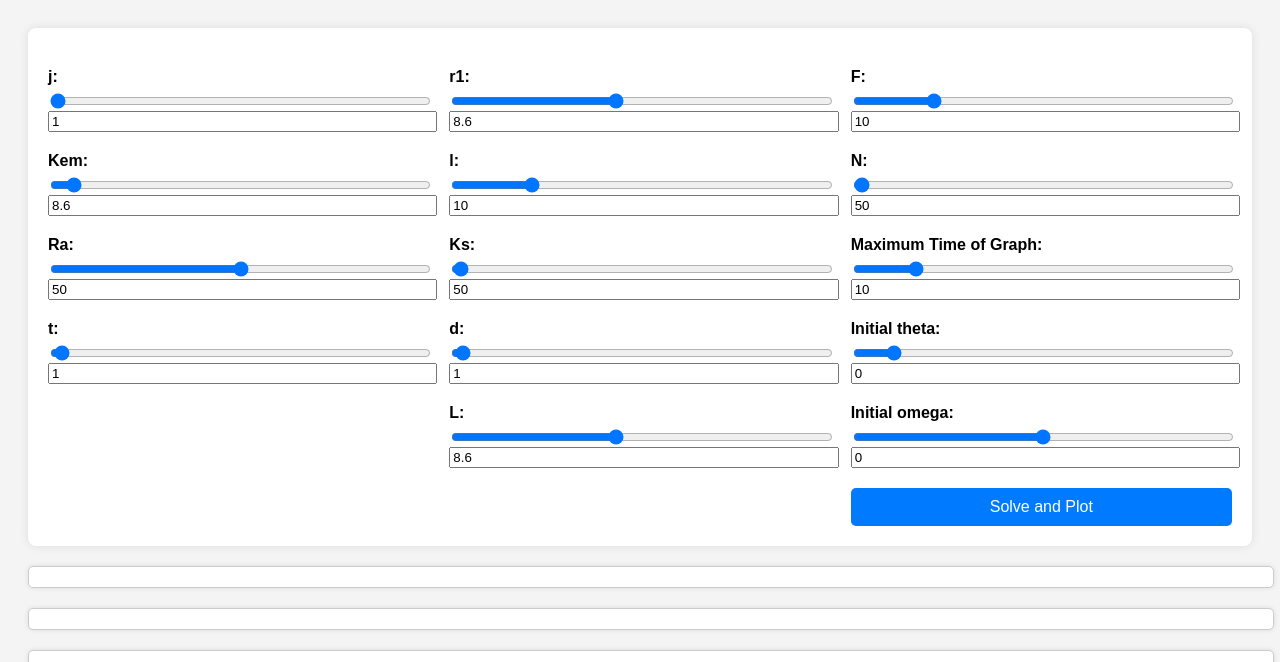
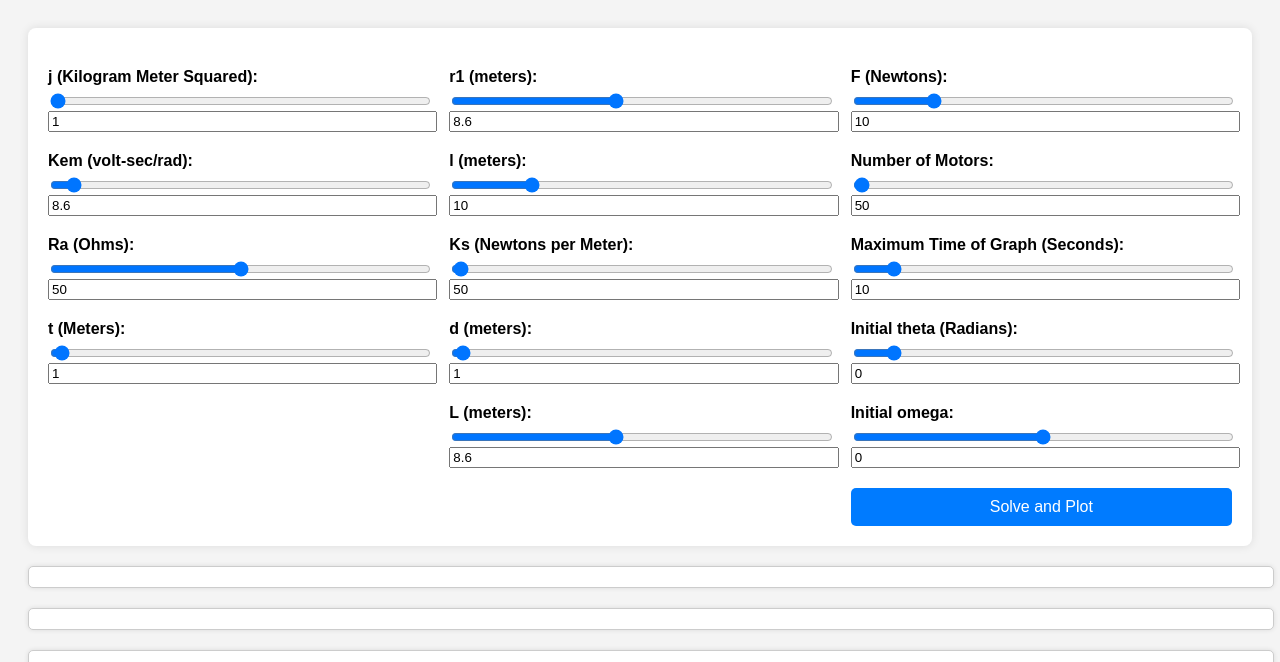
Before and after one commit to arian-lrd/simulator, a Flask app: page / in a window 1280 px wide. Shown: the top 662 px of the page. Run offline with Flask 3, Linux system fonts and the light colour scheme; some libraries are stand-ins or nearby versions.

Commit message:
Added units to html

```diff
--- a/templates/index.html
+++ b/templates/index.html
@@ -14,22 +14,22 @@
     <div class="input-column">
 
     <div class="input-group" style="grid-column: 1 ;">
-        <label for="j">j:</label>
+        <label for="j">j (Kilogram Meter Squared):</label>
         <input type="range" id="j-range" min="0" max="1000" step="0.1" value="1" list="values">
         <input type="number" name="j" id="j-number" min="0" max="100" step="0.1" value="1">
     </div>
     <div class="input-group" style="grid-column: 1;">
-        <label for="Kem">Kem:</label>
+        <label for="Kem">Kem (volt-sec/rad):</label>
         <input type="range" id="Kem-range" min="0" max="200" step="0.1" value="8.6">
         <input type="number" name="Kem" id="Kem-number" min="0" max="200" step="0.1" value="8.6">
     </div>
     <div class="input-group" style="grid-column: 1 ;">
-        <label for="Ra">Ra:</label>
+        <label for="Ra">Ra (Ohms):</label>
         <input type="range" id="Ra-range" min="0" max="100" step="1" value="50">
         <input type="number" name="Ra" id="Ra-number" min="0" max="100" step="1" value="50">
     </div>
     <div class="input-group" style="grid-column: 1 ;">
-        <label for="t">t:</label>
+        <label for="t">t (Meters):</label>
         <input type="range" id="t-range" min="0" max="100" step="0.01" value="1">
         <input type="number" name="t" id="t-number" min="0" max="100" step="0.01" value="1">
     </div>
@@ -38,27 +38,27 @@
 
     <div class="input-column">
     <div class="input-group" style="grid-column: 2 ;">
-        <label for="r1">r1:</label>
+        <label for="r1">r1 (meters):</label>
         <input type="range" id="r1-range" min="0" max="20" step="0.01" value="8.6">
         <input type="number" name="r1" id="r1-number" min="0" max="20" step="0.01" value="8.6">
     </div>
     <div class="input-group" style="grid-column: 2 ;">
-        <label for="l">l:</label>
+        <label for="l">l (meters):</label>
         <input type="range" id="l-range" min="0" max="50" step="0.001" value="10">
         <input type="number" name="l" id="l-number" min="0" max="50" step="0.001" value="10">
     </div>
     <div class="input-group" style="grid-column: 2 ;">
-        <label for="Ks">Ks:</label>
+        <label for="Ks">Ks (Newtons per Meter):</label>
         <input type="range" id="Ks-range" min="0" max="10000" step="1" value="50">
         <input type="number" name="Ks" id="Ks-number" min="0" max="10000" step="1" value="50">
     </div>
     <div class="input-group" style="grid-column: 2 ;">
-        <label for="d">d:</label>
+        <label for="d">d (meters):</label>
         <input type="range" id="d-range" min="0" max="100" step="0.01" value="1">
         <input type="number" name="d" id="d-number" min="0" max="100" step="0.01" value="1">
     </div>
     <div class="input-group" style="grid-column: 2 ;">
-        <label for="L">L:</label>
+        <label for="L">L (meters):</label>
         <input type="range" id="L-range" min="0" max="20" step="0.001" value="8.6">
         <input type="number" name="L" id="L-number" min="0" max="20" step="0.001" value="8.6">
     </div>
@@ -66,23 +66,23 @@
 
     <div class="input-column" >
     <div class="input-group" style="grid-column: 3 ;">
-        <label for="F">F:</label>
+        <label for="F">F (Newtons):</label>
         <input type="range" id="F-range" min="0" max="50" step="1" value="10">
         <input type="number" name="F" id="F-number" min="0" max="50" step="1" value="10">
     <div class="input-group" style="grid-column: 3 ;">
-        <label for="N">N:</label>
+        <label for="N">Number of Motors:</label>
         <input type="range" id="N-range" min="0" max="10000" step="1" value="50">
         <input type="number" name="N" id="N-number" min="0" max="1000" step="1" value="50">
     </div>
 
     <!-- Repeat for the remaining parameters -->
     <div class="input-group" style="grid-column: 3 ;">
-        <label for="maximumTime">Maximum Time of Graph:</label>
-        <input type="range" id="maximumTime-range" min="1" max="60" step="1" value="10">
+        <label for="maximumTime">Maximum Time of Graph (Seconds):</label>
+        <input type="range" id="maximumTime-range" min="1" max="100" step="1" value="10">
         <input type="number" name="maximumTime" id="maximumTime-number" min="1" max="60" step="1" value="10">
     </div>
     <div class="input-group" style="grid-column: 3 ;">
-        <label for="theta_0">Initial theta:</label>
+        <label for="theta_0">Initial theta (Radians):</label>
         <input type="range" id="theta_0-range" min="-10" max="100" step="0.01" value="0">
         <input type="number" name="theta_0" id="theta_0-number" min="-10" max="100" step="0.01" value="0">
     </div>
```
